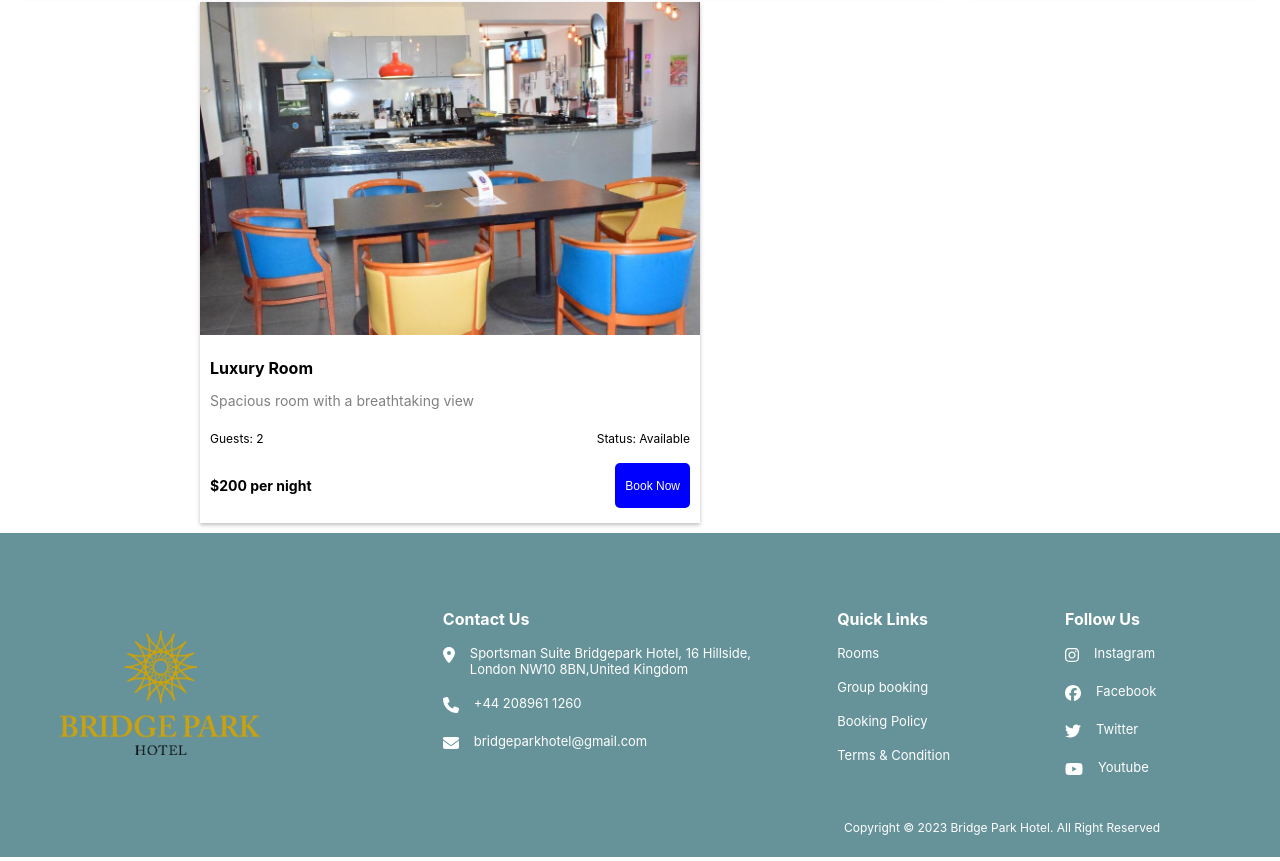
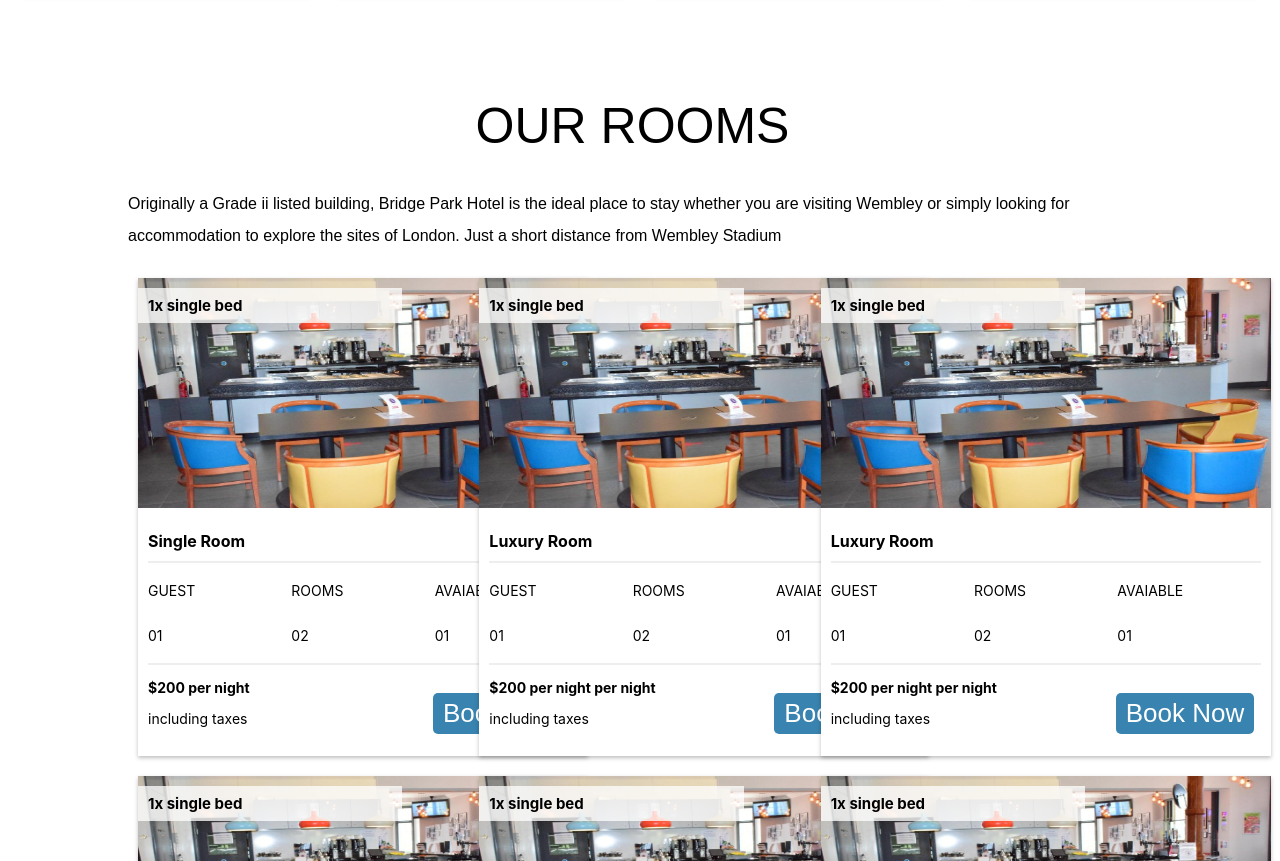
Before and after one commit to thanusiyanthan28/BridgePark_deploy2, a React (Create React App) app: page / in a window 1280 px wide. Shown: the part 1519-2380 px from the top of the page. Built offline with nearby package versions, Linux system fonts and the light colour scheme; a web font is replaced by a local one.

Commit message:
added room related task

```diff
--- a/src/Pages/HomePage.jsx
+++ b/src/Pages/HomePage.jsx
@@ -1,23 +1,16 @@
 import React from 'react'
 import Header from '../components/common/Header'
 import About from '../components/home/About'
-import HotelRoomCard from '../components/common/HotelRoomCard'
-import img1 from '../assets/images/Loungebar 1.jpg'
+import Room from '../components/home/Room'
+
 
 export default function HomePage(){
   return (
    <>
    <Header/>
    <About />
-   <HotelRoomCard
-        imageSource={img1}
-        title="Luxury Room"
-        description="Spacious room with a breathtaking view"
-        guests={2}
-        status="Available"
-        price="$200 per night"
-        buttonText="Book Now"
-      />
+    <Room/>
+
    </>
   )
 }
--- a/src/components/common/HotelRoomCard.jsx
+++ b/src/components/common/HotelRoomCard.jsx
@@ -1,21 +1,61 @@
-import React from 'react';
-import '../../css/HotelRoomCard.css'
+import React from "react";
+import "../../css/HotelRoomCard.css";
+import { Row, Col } from "antd";
 
-const HotelRoomCard = ({ imageSource, title, description, guests, status, price, buttonText }) => {
+const HotelRoomCard = ({
+  imageSource,
+  title,
+  description,
+  guests,
+  status,
+  price,
+  buttonText,
+  cardtitle,
+}) => {
   return (
     <div className="cardContainer">
       <img src={imageSource} className="cardImage" alt="Room" />
+      <h1 className="cardTopBar">{cardtitle}</h1>
       <div className="cardDetails">
         <h2 className="cardTitle">{title}</h2>
-        <p className="cardDescription">{description}</p>
-        <div className="cardInfoRow">
-          <p className="cardInfoText">Guests: {guests}</p>
-          <p className="cardInfoText">Status: {status}</p>
-        </div>
-        <div className="cardInfoRow">
-          <p className="cardPriceText">{price}</p>
-          <button className="cardButton">{buttonText}</button>
-        </div>
+        <Row className="hotelRoomCard-MainRow">
+          <Col span={8}>
+            <Row>
+              {" "}
+              <p>GUEST</p>
+            </Row>
+            <Row>
+              <p>01</p>
+            </Row>
+          </Col>
+          <Col span={8}>
+            <Row>
+              {" "}
+              <p>ROOMS</p>
+            </Row>
+            <Row>
+              <p>02</p>
+            </Row>
+          </Col>
+          <Col span={8}>
+            <Row>
+              {" "}
+              <p>AVAIABLE</p>
+            </Row>
+            <Row>
+              <p>01</p>
+            </Row>
+          </Col>
+        </Row>
+        <Row className="cardInfoRow">
+          <Col span={12}>
+            <p className="cardPriceText">{price} per night</p>
+            <p className="cardPriceText2">including taxes</p>
+          </Col>
+          <Col span={12}>
+            <button className="cardButton">{buttonText}</button>
+          </Col>
+        </Row>
       </div>
     </div>
   );
--- /dev/null
+++ b/src/components/home/Room.jsx
@@ -0,0 +1,104 @@
+import React from "react";
+import HotelRoomCard from "../../components/common/HotelRoomCard";
+import img1 from "../../assets/images/Loungebar 1.jpg";
+import { Row, Col } from "antd";
+
+const Room = () => {
+  return (
+    <div>
+         <div className='aboutContainer'>
+                <div className='aboutTextWrapper'>
+                    <h1 className='aboutH1'>OUR ROOMS</h1>
+                    <div className="paragraphContainer">
+                        <p>Originally a Grade ii listed building, Bridge Park Hotel is the ideal place to stay whether you are visiting Wembley or simply looking for
+accommodation to explore the sites of London. Just a short distance from Wembley Stadium</p>
+                    </div>
+                </div>
+            </div>
+      <Row className="hotelRoomMainRow">
+        <Col span={8}>
+          {" "}
+          <HotelRoomCard
+            imageSource={img1}
+            title="Single Room"
+            description="Spacious room with a breathtaking view"
+            guests={2}
+            status="Available"
+            price="$200"
+            buttonText="Book Now"
+            cardtitle="1x single bed"
+          />{" "}
+        </Col>
+        <Col span={8}>
+          {" "}
+          <HotelRoomCard
+            imageSource={img1}
+            title="Luxury Room"
+            description="Spacious room with a breathtaking view"
+            guests={2}
+            status="Available"
+            price="$200 per night"
+            buttonText="Book Now"
+            cardtitle="1x single bed"
+          />{" "}
+        </Col>
+        <Col span={8}>
+          {" "}
+          <HotelRoomCard
+            imageSource={img1}
+            title="Luxury Room"
+            description="Spacious room with a breathtaking view"
+            guests={2}
+            status="Available"
+            price="$200 per night"
+            buttonText="Book Now"
+            cardtitle="1x single bed"
+          />{" "}
+        </Col>
+      </Row>
+      <Row className="hotelRoomMainRow">
+        <Col span={8}>
+          {" "}
+          <HotelRoomCard
+            imageSource={img1}
+            title="Single Room"
+            description="Spacious room with a breathtaking view"
+            guests={2}
+            status="Available"
+            price="$200"
+            buttonText="Book Now"
+            cardtitle="1x single bed"
+          />{" "}
+        </Col>
+        <Col span={8}>
+          {" "}
+          <HotelRoomCard
+            imageSource={img1}
+            title="Luxury Room"
+            description="Spacious room with a breathtaking view"
+            guests={2}
+            status="Available"
+            price="$200 per night"
+            buttonText="Book Now"
+            cardtitle="1x single bed"
+          />{" "}
+        </Col>
+        <Col span={8}>
+          {" "}
+          <HotelRoomCard
+            imageSource={img1}
+            title="Luxury Room"
+            description="Spacious room with a breathtaking view"
+            guests={2}
+            status="Available"
+            price="$200 per night"
+            buttonText="Book Now"
+            cardtitle="1x single bed"
+          />{" "}
+        </Col>
+      </Row>
+    </div>
+  );
+};
+
+export default Room;
--- a/src/css/HotelRoomCard.css
+++ b/src/css/HotelRoomCard.css
@@ -5,18 +5,18 @@
   background-color: white;
   box-shadow: 0 2px 4px rgba(0, 0, 0, 0.25);
   overflow: hidden;
-    width: 500px;
+  width: 450px;
   height: auto;
-    margin-left: 200px;
+
 }
 
 .cardImage {
-    width: 100%;
-    height: 50%;
+  flex: 1; /* Take up 50% of the height */
+  max-height: 230px;
 }
 
 .cardDetails {
-    flex: 1;
+  flex: 1; /* Take up 50% of the height */
   padding: 10px;
 }
 
@@ -24,6 +24,8 @@
   font-size: 16px;
   font-weight: bold;
   margin-bottom: 5px;
+  border-bottom: 2px solid rgba(5, 5, 5, 0.068);
+  padding-bottom: 10px;
 }
 
 .cardDescription {
@@ -34,9 +36,9 @@
 
 .cardInfoRow {
   display: flex;
-    flex-direction: row;
   justify-content: space-between;
   margin-bottom: 5px;
+  align-items: center;
 }
 
 .cardInfoText {
@@ -49,15 +51,40 @@
 }
 
 .cardButton {
-    font-size: 12px;
+  font-size: 26px;
   color: white;
-    background-color: blue;
+  background-color: #3883af;
   border: none;
   border-radius: 5px;
   padding: 5px 10px;
   cursor: pointer;
+  margin-left: 70px;
+  margin-top: 20px;
 }
 
 .cardButton:hover {
-    background-color: darkblue;
+  background-color: #e0ffff
 }
+
+.hotelRoomCard-MainRow{
+  border-bottom: 2px solid rgba(5, 5, 5, 0.068);
+  padding-bottom: 5px;
+}
+
+.cardTopBar{
+  background-color: #ffffffc2;
+  flex: 1;
+  position: absolute;
+  top: -30px;
+  padding-left: 10px;
+  padding-right: 160px;
+  color: #000;
+  font-size: 15px;
+  padding-top: 8px;
+  padding-bottom: 8px;
+}
+
+.hotelRoomMainRow{
+  width: 80%;
+  margin-left: 10%;
+}
```
Lines whose indentation alone changed are shown as unchanged.
